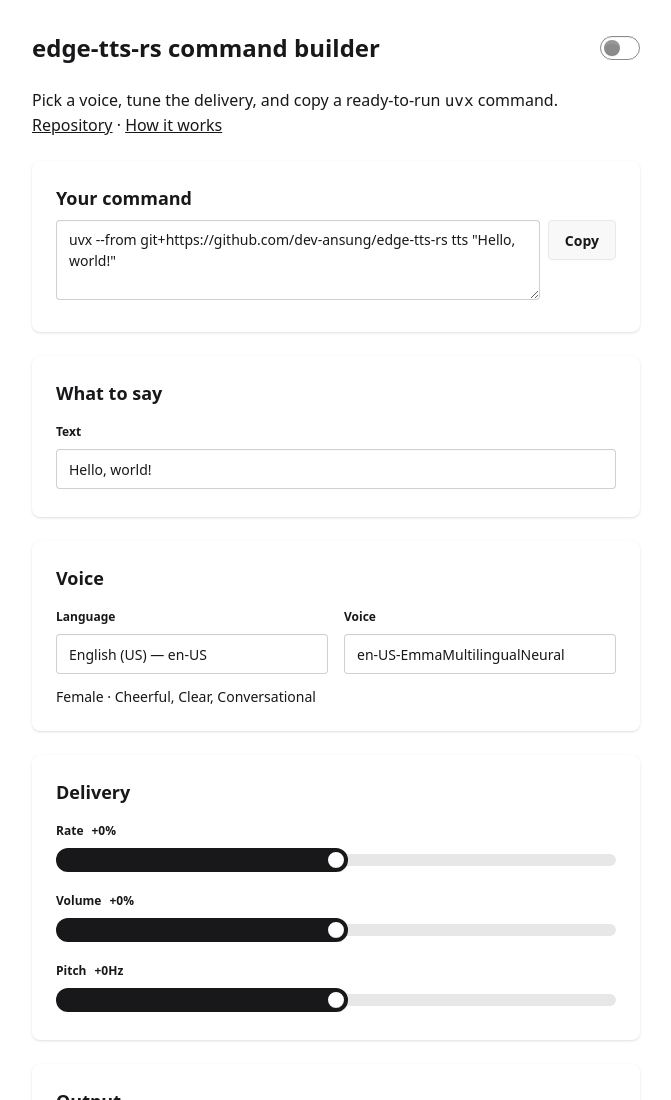
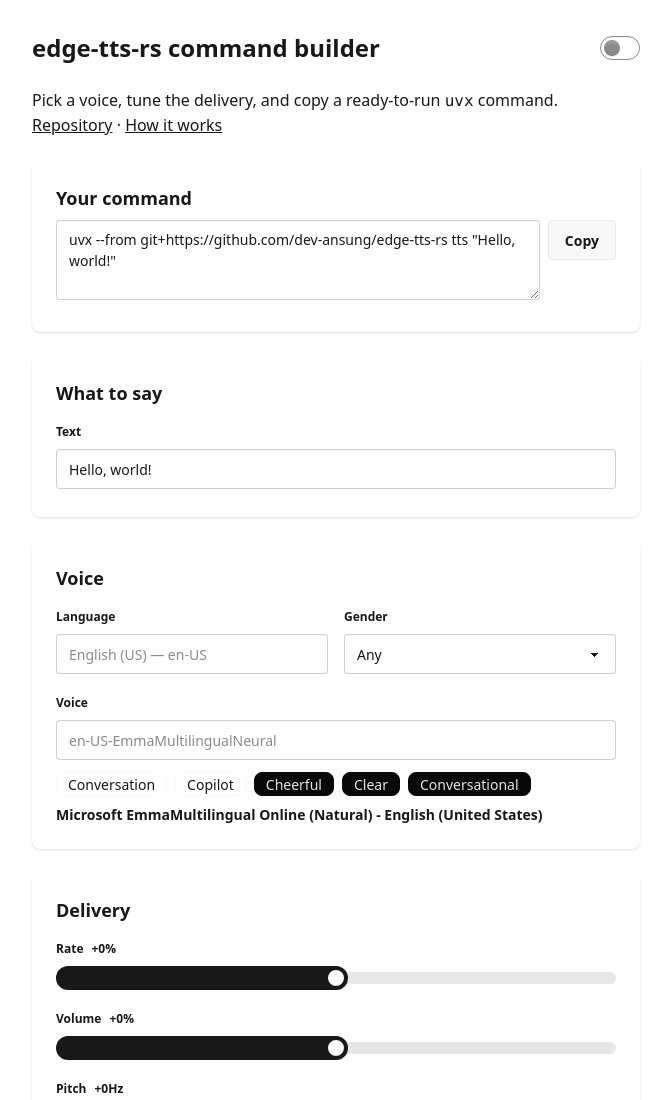
Before and after one commit to dev-ansung/edge-tts-rs, a plain HTML site: page docs/index.html in a window 1280 px wide. Shown: the top 1100 px of the page, without its empty margins (304-975 px from the left). Drawn offline with nearby package versions, Linux system fonts and the light colour scheme.

Commit message:
Add gender filter and voice tag display to command builder
Add a Gender filter alongside Language, narrowing which voices are
selectable. Show each voice's Category/Personality catalog tags as
read-only badges (there's no synthesis-time mechanism to select
between "variants" of a voice - Microsoft's Edge Read-Aloud endpoint
has no express-as/style API, confirmed against the SSML builder), plus
the human-readable friendly name with the raw internal Name on hover.

Language and Voice inputs are now left blank with placeholder ghost
text instead of pre-filled values, so their datalist dropdown arrows
show the full option list rather than a single filtered match.

```diff
--- a/docs/index.html
+++ b/docs/index.html
@@ -50,6 +50,7 @@
   <div class="card bg-base-100 shadow-sm">
     <div class="card-body">
       <h2 class="card-title">Voice</h2>
+
       <div class="grid grid-cols-1 sm:grid-cols-2 gap-4">
         <fieldset class="fieldset">
           <legend class="fieldset-legend">Language</legend>
@@ -58,13 +59,24 @@
           <datalist id="lang-options"></datalist>
         </fieldset>
         <fieldset class="fieldset">
-          <legend class="fieldset-legend">Voice</legend>
-          <input type="text" id="voice-input" class="input w-full"
-                 list="voice-options" autocomplete="off" placeholder="en-US-EmmaMultilingualNeural">
-          <datalist id="voice-options"></datalist>
+          <legend class="fieldset-legend">Gender</legend>
+          <select id="gender-select" class="select w-full">
+            <option value="">Any</option>
+            <option value="Female">Female</option>
+            <option value="Male">Male</option>
+          </select>
         </fieldset>
       </div>
-      <span id="voice-meta"></span>
+
+      <fieldset class="fieldset">
+        <legend class="fieldset-legend">Voice</legend>
+        <input type="text" id="voice-input" class="input w-full"
+               list="voice-options" autocomplete="off" placeholder="en-US-EmmaMultilingualNeural">
+        <datalist id="voice-options"></datalist>
+      </fieldset>
+
+      <div id="voice-tags" class="flex flex-wrap gap-2"></div>
+      <p id="voice-friendly-name" class="font-bold"></p>
     </div>
   </div>
 
@@ -144,9 +156,11 @@
     text: document.getElementById("text-input"),
     lang: document.getElementById("lang-input"),
     langOptions: document.getElementById("lang-options"),
+    gender: document.getElementById("gender-select"),
     voice: document.getElementById("voice-input"),
     voiceOptions: document.getElementById("voice-options"),
-    voiceMeta: document.getElementById("voice-meta"),
+    voiceTags: document.getElementById("voice-tags"),
+    voiceFriendlyName: document.getElementById("voice-friendly-name"),
     rate: document.getElementById("rate"),
     rateOut: document.getElementById("rate-out"),
     volume: document.getElementById("volume"),
@@ -199,7 +213,7 @@
     const text = els.text.value || "Hello, world!";
     parts.push(shellQuote(text));
 
-    const voice = els.voice.value;
+    const voice = effectiveVoice();
     if (voice && voice !== DEFAULT_VOICE) {
       parts.push(`--voice ${voice}`);
     }
@@ -232,6 +246,8 @@
     els.copyBtn.textContent = "Copy";
   }
 
+  const DEFAULT_LOCALE = "en-US";
+
   // the language input's value is a full label like "English (US) — en-US";
   // pull the locale code back out (it's always the trailing token after the em dash)
   function localeFromInput(value) {
@@ -239,31 +255,81 @@
     return match ? match[1] : null;
   }
 
-  function populateVoiceOptions(locale) {
-    const voices = voicesByLocale.get(locale) || [];
+  // inputs are left blank (placeholder shows the default as ghost text) so the
+  // native datalist dropdown arrow lists every option instead of just the
+  // current value's match; these resolve what's *effectively* selected.
+  function effectiveLocale() {
+    const typed = els.lang.value.trim();
+    if (!typed) return DEFAULT_LOCALE;
+    const locale = localeFromInput(typed);
+    return locale && voicesByLocale.has(locale) ? locale : DEFAULT_LOCALE;
+  }
+
+  function voicesForCurrentFilter() {
+    const voices = voicesByLocale.get(effectiveLocale()) || [];
+    const gender = els.gender.value;
+    return gender ? voices.filter((v) => v.Gender === gender) : voices;
+  }
+
+  function effectiveVoice() {
+    const typed = els.voice.value.trim();
+    const voices = voicesForCurrentFilter();
+    if (typed && voices.some((v) => v.ShortName === typed)) return typed;
+    if (voices.some((v) => v.ShortName === DEFAULT_VOICE)) return DEFAULT_VOICE;
+    return voices.length ? voices[0].ShortName : "";
+  }
+
+  function populateVoiceOptions() {
+    const voices = voicesForCurrentFilter();
     els.voiceOptions.innerHTML = "";
     voices.forEach((v) => {
       const opt = document.createElement("option");
       opt.value = v.ShortName;
       els.voiceOptions.appendChild(opt);
     });
-    if (voices.some((v) => v.ShortName === DEFAULT_VOICE)) {
-      els.voice.value = DEFAULT_VOICE;
-    } else if (voices.length) {
-      els.voice.value = voices[0].ShortName;
-    } else {
-      els.voice.value = "";
-    }
-    updateVoiceMeta();
+    els.voice.placeholder = effectiveVoice() || "No matching voice";
+    updateVoiceDetails();
   }
 
-  function updateVoiceMeta() {
-    const locale = localeFromInput(els.lang.value);
-    const voices = voicesByLocale.get(locale) || [];
-    const v = voices.find((x) => x.ShortName === els.voice.value);
-    if (!v) { els.voiceMeta.textContent = ""; return; }
-    const tags = (v.VoiceTag && v.VoiceTag.VoicePersonalities) || [];
-    els.voiceMeta.textContent = `${v.Gender} · ${tags.join(", ")}`;
+  function findVoice(shortName) {
+    for (const voices of voicesByLocale.values()) {
+      const v = voices.find((x) => x.ShortName === shortName);
+      if (v) return v;
+    }
+    return null;
+  }
+
+  // Category/Personality are fixed catalog tags describing the voice, not
+  // configurable synthesis options - show them read-only, alongside the
+  // friendly name (hover reveals the raw internal Name).
+  function updateVoiceDetails() {
+    const v = findVoice(effectiveVoice());
+
+    els.voiceTags.innerHTML = "";
+    els.voiceFriendlyName.textContent = "";
+    els.voiceFriendlyName.removeAttribute("title");
+
+    if (!v) return;
+
+    const tag = v.VoiceTag || {};
+    const categories = (tag.ContentCategories || []).map((c) => c.trim());
+    const personalities = tag.VoicePersonalities || [];
+
+    categories.forEach((label) => {
+      const badge = document.createElement("div");
+      badge.className = "badge";
+      badge.textContent = label;
+      els.voiceTags.appendChild(badge);
+    });
+    personalities.forEach((label) => {
+      const badge = document.createElement("div");
+      badge.className = "badge badge-neutral";
+      badge.textContent = label;
+      els.voiceTags.appendChild(badge);
+    });
+
+    els.voiceFriendlyName.textContent = v.FriendlyName || "";
+    els.voiceFriendlyName.title = v.Name || "";
   }
 
   async function init() {
@@ -280,29 +346,27 @@
       localeLabel(a).localeCompare(localeLabel(b))
     );
 
-    const defaultLocale = "en-US";
     let defaultLabel = "";
     locales.forEach((locale) => {
       const label = `${localeLabel(locale)} — ${locale}`;
       const opt = document.createElement("option");
       opt.value = label;
       els.langOptions.appendChild(opt);
-      if (locale === defaultLocale) defaultLabel = label;
+      if (locale === DEFAULT_LOCALE) defaultLabel = label;
     });
+    els.lang.placeholder = defaultLabel;
 
-    els.lang.value = defaultLabel;
-    populateVoiceOptions(defaultLocale);
+    populateVoiceOptions();
     render();
 
     els.lang.addEventListener("input", () => {
-      const locale = localeFromInput(els.lang.value);
-      if (locale && voicesByLocale.has(locale)) {
-        populateVoiceOptions(locale);
-      }
+      populateVoiceOptions();
       render();
     });
-    els.voice.addEventListener("input", () => { updateVoiceMeta(); render(); });
-    [els.text, els.rate, els.volume, els.pitch, els.outputName, els.metadataName, els.boundarySelect]
+    els.gender.addEventListener("change", () => { populateVoiceOptions(); render(); });
+    els.voice.addEventListener("input", () => { updateVoiceDetails(); render(); });
+    [els.text, els.rate, els.volume, els.pitch,
+     els.outputName, els.metadataName, els.boundarySelect]
       .forEach((el) => el.addEventListener("input", render));
     els.metadataToggle.addEventListener("change", render);
 
```
